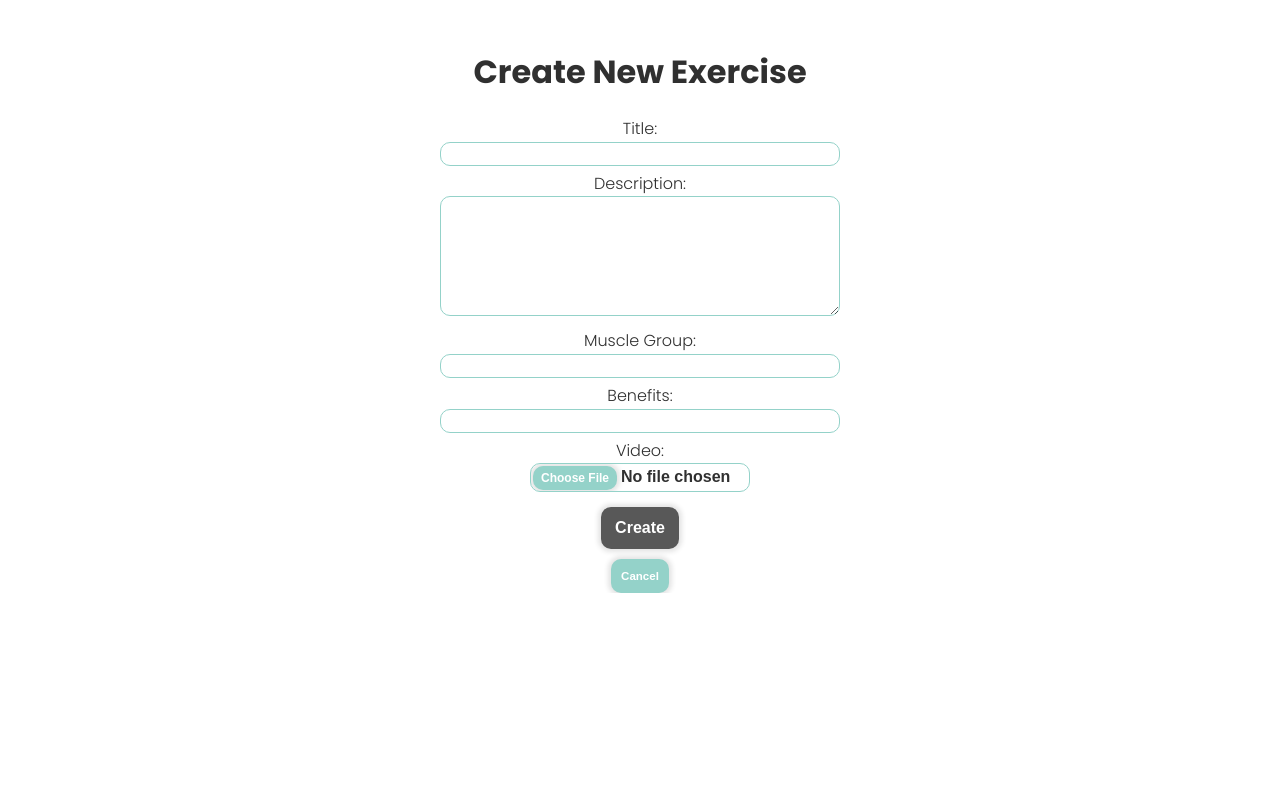
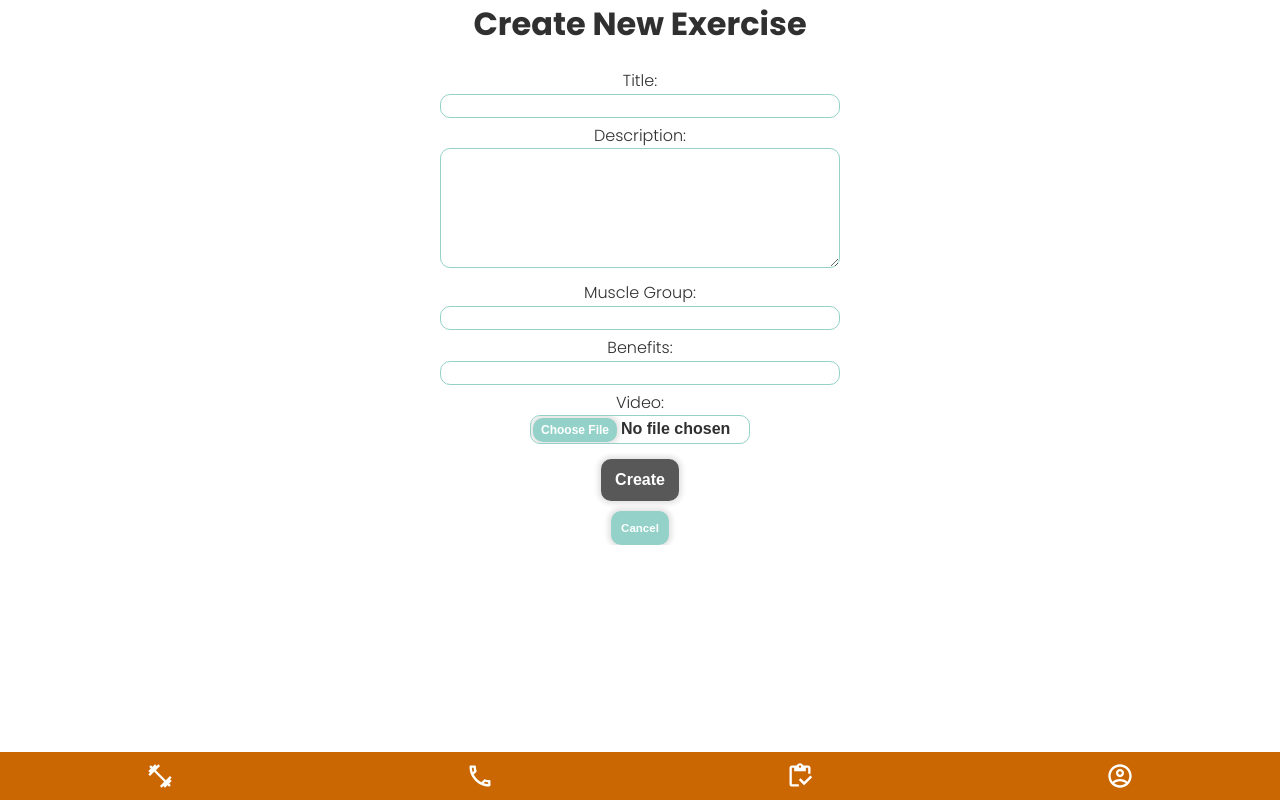
Before and after one commit to massimobergamin/RemoteTrainerFrontend, a Next.js app in the folder fitome/: page /trainer/exercises/create in a window 1280 px wide. Built offline with nearby package versions, Linux system fonts and the light colour scheme; no server answers.

Commit message:
fix small bugs

```diff
--- a/fitome/pages/trainer/clients.js
+++ b/fitome/pages/trainer/clients.js
@@ -50,8 +50,10 @@ const Clients = () => {
 
   return (
     <div>
+      <div className="page_container">
       <h1>Client List</h1>
       {clientList()}
+      </div>
       <NavigationTrainer/>
     </div>
   )
--- a/fitome/pages/trainer/exercises/create.js
+++ b/fitome/pages/trainer/exercises/create.js
@@ -34,7 +34,6 @@ const CreateExercise = () => {
 
   return (
     <div>
-      <WorkoutsExercisesBar></WorkoutsExercisesBar>
       <div className="pageContainer">
         <div className="createprofile_wrapper">
           <div className="page_title">Create New Exercise</div>
@@ -71,7 +70,7 @@ const CreateExercise = () => {
             }}>Cancel</button>
         </div>
       </div>
-      {/* <NavigationTrainer></NavigationTrainer> */}
+      <NavigationTrainer></NavigationTrainer>
     </div>
   )
 }
```
